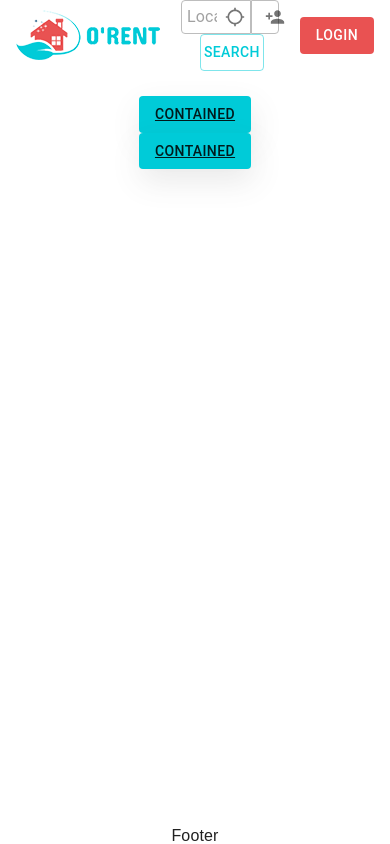
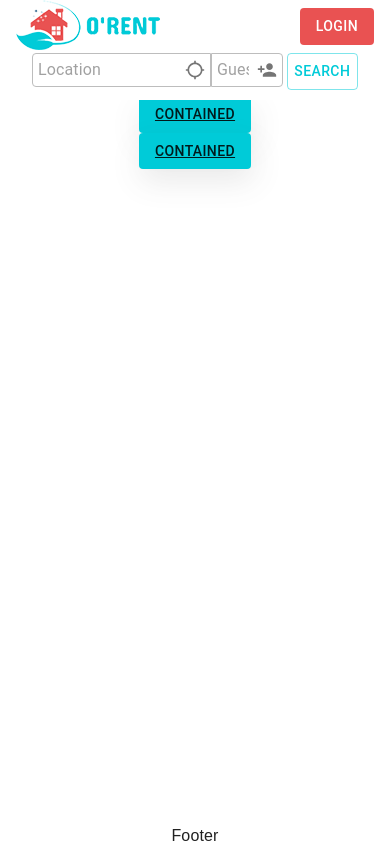
Before and after one commit to Candyfair/ORent, a React app in the folder FRONT/: page / in a window 390 px wide. Built offline with nearby package versions, Linux system fonts and the light colour scheme.

Commit message:
Add responsive navbar

```diff
--- a/FRONT/src/components/NavBar/SearchBar/index.js
+++ b/FRONT/src/components/NavBar/SearchBar/index.js
@@ -41,8 +41,7 @@ const SearchBar = () => {
     <Stack
       direction="row"
       alignItems="center"
-      justifyContent="center"
-      spacing={0}
+      justifyContent="space-between"
       flexGrow={1}
       className={classes.search}
     >
--- a/FRONT/src/components/NavBar/index.js
+++ b/FRONT/src/components/NavBar/index.js
@@ -9,10 +9,28 @@ import logo from '../../assets/images/logo.png';
 const useStyles = makeStyles((theme) => ({
   appbar: {
     display: 'flex',
+    backgroundColor: theme.palette.common.white,
   },
   toolbar: {
     justifyContent: 'space-between',
-    backgroundColor: theme.palette.common.white,
+    [theme.breakpoints.down('md')]: {
+      flexWrap: 'wrap',
+      marginBottom: '10px',
+    },
+  },
+  searchbarDesktop: {
+    [theme.breakpoints.down('md')]: {
+      display: 'none',
+    },
+  },
+  searchbarMobile: {
+    [theme.breakpoints.up('md')]: {
+      display: 'none',
+    },
+  },
+  logoMobile: {
+    flexGrow: 1,
+    textAlign: 'left',
   },
 }));
 
@@ -21,11 +39,14 @@ const Navbar = () => {
   const classes = useStyles();
 
   return (
+
     <AppBar
       // position="fixed"
       elevation={0}
       className={classes.appbar}
     >
+      {/* Navigation for desktop */}
+      <div className={classes.searchbarDesktop}>
         <Toolbar
           className={classes.toolbar}
         >
@@ -33,6 +54,21 @@ const Navbar = () => {
           <SearchBar />
           <LoginButton />
         </Toolbar>
+      </div>
+
+      {/* Navigation for mobile */}
+      <div className={classes.searchbarMobile}>
+        <Toolbar
+          className={classes.toolbar}
+        >
+          <div className={classes.logoMobile}>
+            <img src={logo} alt="Logo O'Rent" />
+          </div>
+          <LoginButton />
+          <SearchBar />
+        </Toolbar>
+      </div>
+
     </AppBar>
   );
 };
```
Lines whose indentation alone changed are shown as unchanged.
